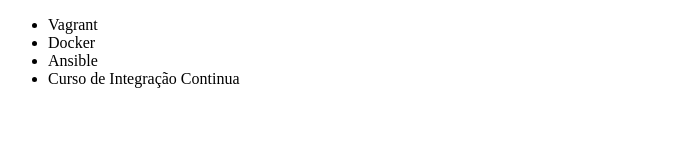
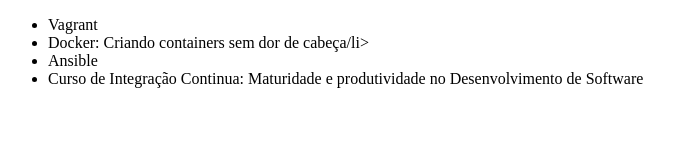
Before and after one commit to sagazluiz/alura-git, a plain HTML site: page index.html in a window 1280 px wide. Shown: the whole page, without its empty margins (0-674 px from the left). Drawn offline with Linux system fonts and the light colour scheme.

Commit message:
Corrigindo o nome do cruso de Docker

```diff
--- a/index.html
+++ b/index.html
@@ -9,8 +9,8 @@
 <body>
     <ul>
         <li>Vagrant</li>
-        <li>Docker</li>
+        <li>Docker: Criando containers sem dor de cabeça/li>
         <li>Ansible</li>
-        <li>Curso de Integração Continua</li>
+        <li>Curso de Integração Continua: Maturidade e produtividade no Desenvolvimento de Software</li>
 </body>
 </html>
```
